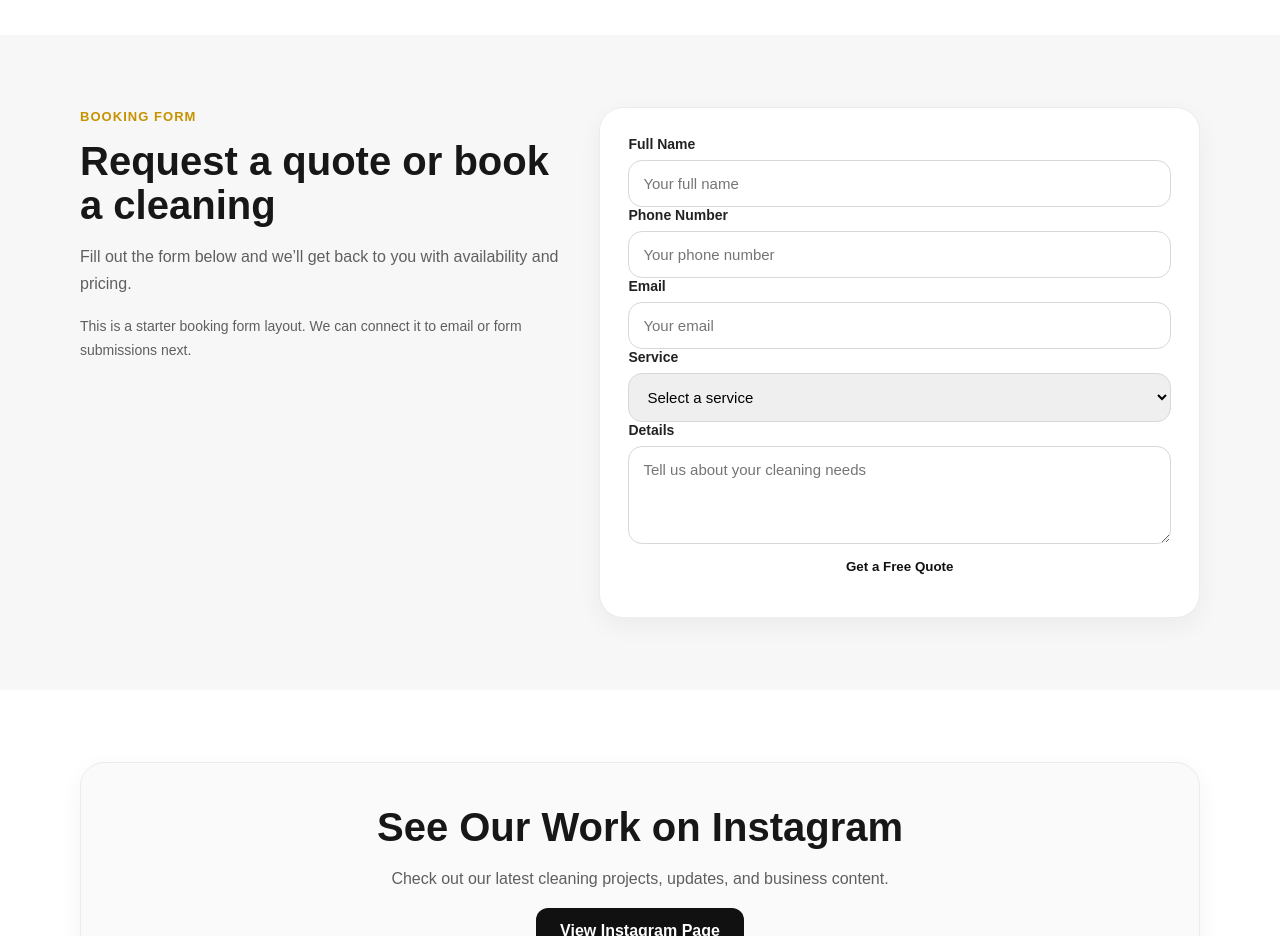
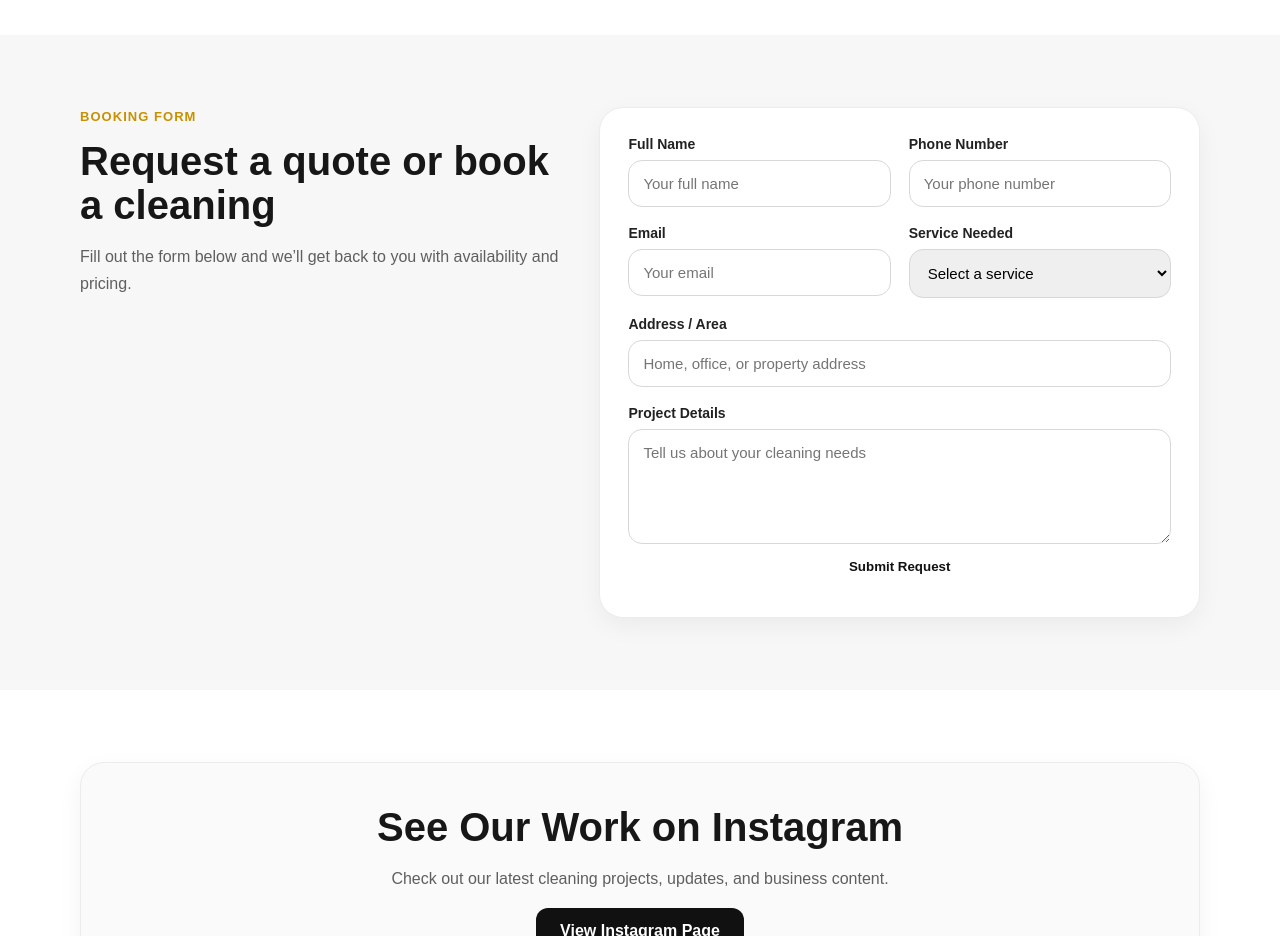
Before and after one commit to Vertexcleaning/vertex-cleaning-site, a React (Vite) app: page / in a window 1280 px wide. Shown: the part 3220-4156 px from the top of the page. Built offline with nearby package versions, Linux system fonts and the light colour scheme.

Commit message:
Fix booking form properly

```diff
--- a/src/App.jsx
+++ b/src/App.jsx
@@ -240,10 +240,6 @@ export default function App() {
         Fill out the form below and we’ll get back to you with
         availability and pricing.
       </p>
-            <p className="booking-note">
-              This is a starter booking form layout. We can connect it to email
-              or form submissions next.
-            </p>
     </div>
 
     <form
@@ -251,6 +247,7 @@ export default function App() {
       method="POST"
       className="booking-form"
     >
+      <div className="form-grid">
         <div className="form-field">
           <label htmlFor="name">Full Name</label>
           <input
@@ -285,7 +282,7 @@ export default function App() {
         </div>
 
         <div className="form-field">
-    <label htmlFor="service">Service</label>
+          <label htmlFor="service">Service Needed</label>
           <select name="service" id="service" required defaultValue="">
             <option value="" disabled>Select a service</option>
             <option>Residential Cleaning</option>
@@ -297,23 +294,33 @@ export default function App() {
           </select>
         </div>
 
-  <div className="form-field">
-    <label htmlFor="details">Details</label>
+        <div className="form-field form-field-full">
+          <label htmlFor="address">Address / Area</label>
+          <input
+            name="address"
+            id="address"
+            type="text"
+            placeholder="Home, office, or property address"
+          />
+        </div>
+
+        <div className="form-field form-field-full">
+          <label htmlFor="details">Project Details</label>
           <textarea
             name="details"
             id="details"
-      rows="4"
+            rows="5"
             placeholder="Tell us about your cleaning needs"
           ></textarea>
         </div>
+      </div>
 
       <button type="submit" className="btn btn-gold btn-full">
-    Get a Free Quote
+        Submit Request
       </button>
     </form>
   </div>
 </section>
-
       <section className="section">
         <div className="container insta-banner">
           <h2>See Our Work on Instagram</h2>
```
Lines whose indentation alone changed are shown as unchanged.
